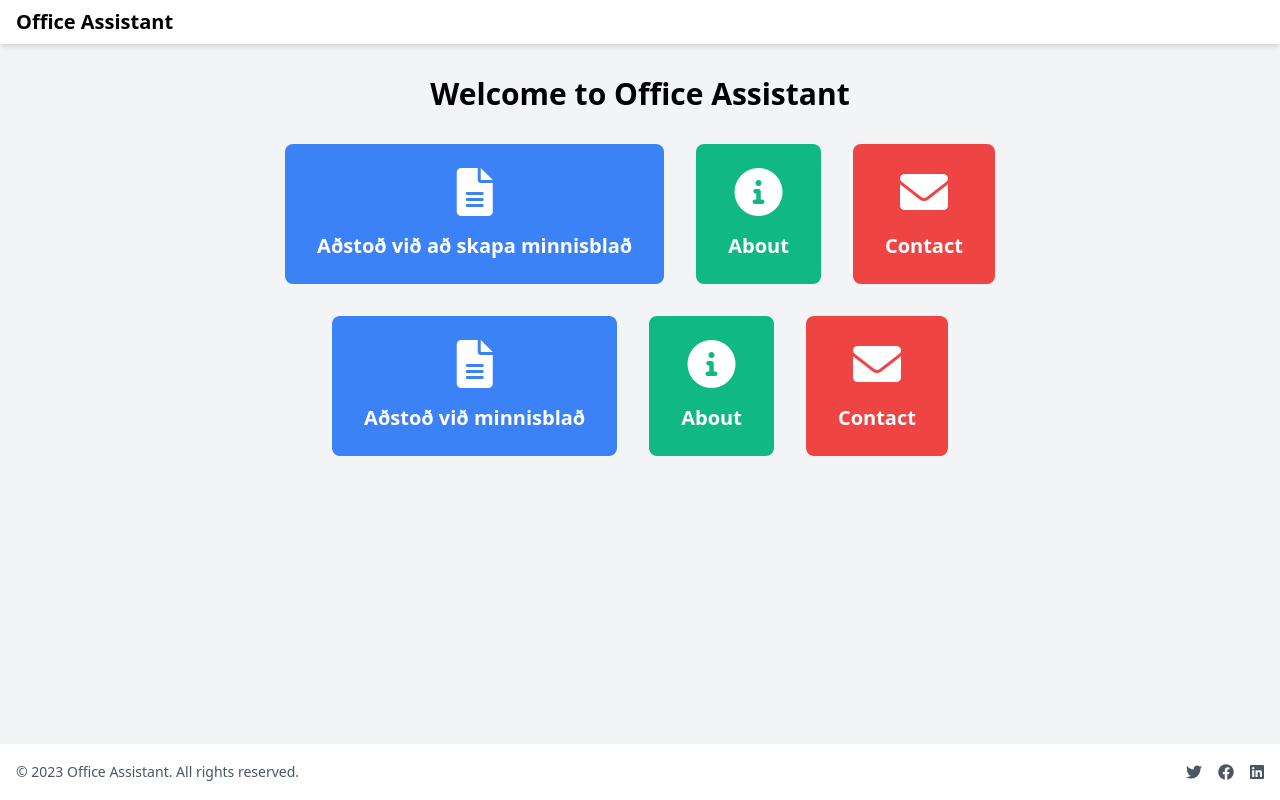
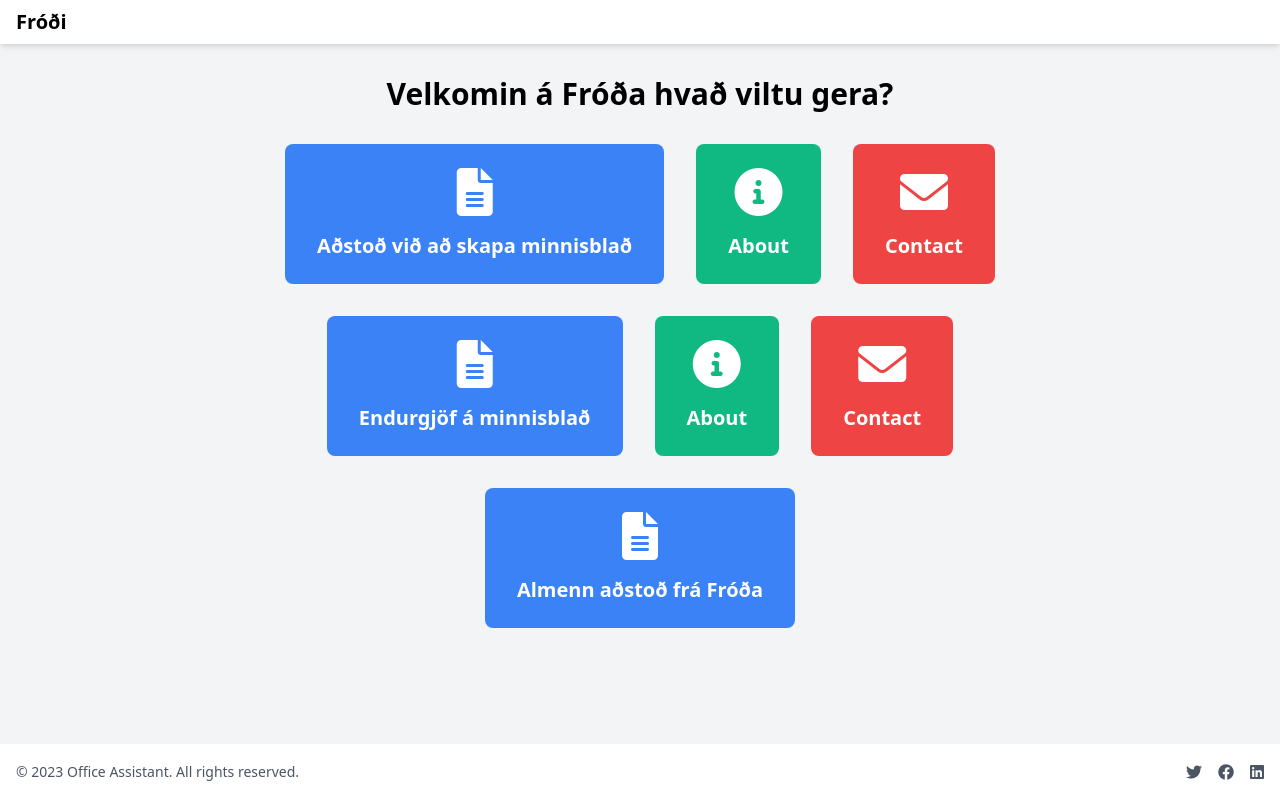
Before and after one commit to StefnirKristjansson/office-assistant, a FastAPI app: page / in a window 1280 px wide. Run offline with FastAPI, Linux system fonts and the light colour scheme.

Commit message:
Update index.html to reflect branding changes and add new assistance button

```diff
--- a/app/templates/index.html
+++ b/app/templates/index.html
@@ -20,14 +20,14 @@
       <div
         class="container mx-auto px-4 py-2 flex justify-between items-center"
       >
-        <a href="/" class="text-xl font-bold">Office Assistant</a>
+        <a href="/" class="text-xl font-bold">Fróði</a>
       </div>
     </nav>
 
     <!-- Main content -->
     <main class="container mx-auto px-4 py-8 flex-grow">
       <h1 class="text-3xl font-bold mb-8 text-center">
-        Welcome to Office Assistant
+        Velkomin á Fróða hvað viltu gera?
       </h1>
       <div class="flex justify-center space-x-8">
         <!-- Button 1 -->
@@ -62,7 +62,7 @@
           class="bg-blue-500 hover:bg-blue-700 text-white font-bold py-6 px-8 rounded-lg inline-flex flex-col items-center"
         >
           <i class="fas fa-file-alt fa-3x mb-4"></i>
-          <span class="text-xl">Aðstoð við minnisblað</span>
+          <span class="text-xl">Endurgjöf á minnisblað</span>
         </a>
         <!-- Button 2 -->
         <a
@@ -80,6 +80,17 @@
           <i class="fas fa-envelope fa-3x mb-4"></i>
           <span class="text-xl">Contact</span>
         </a>
+      </div>
+      <div class="flex justify-center space-x-8 mt-8">
+        <!-- Button 1 -->
+        <a
+          href="/minnisblad-adstod"
+          class="bg-blue-500 hover:bg-blue-700 text-white font-bold py-6 px-8 rounded-lg inline-flex flex-col items-center"
+        >
+          <i class="fas fa-file-alt fa-3x mb-4"></i>
+          <span class="text-xl">Almenn aðstoð frá Fróða</span>
+        </a>
+
       </div>
     </main>
 
```
